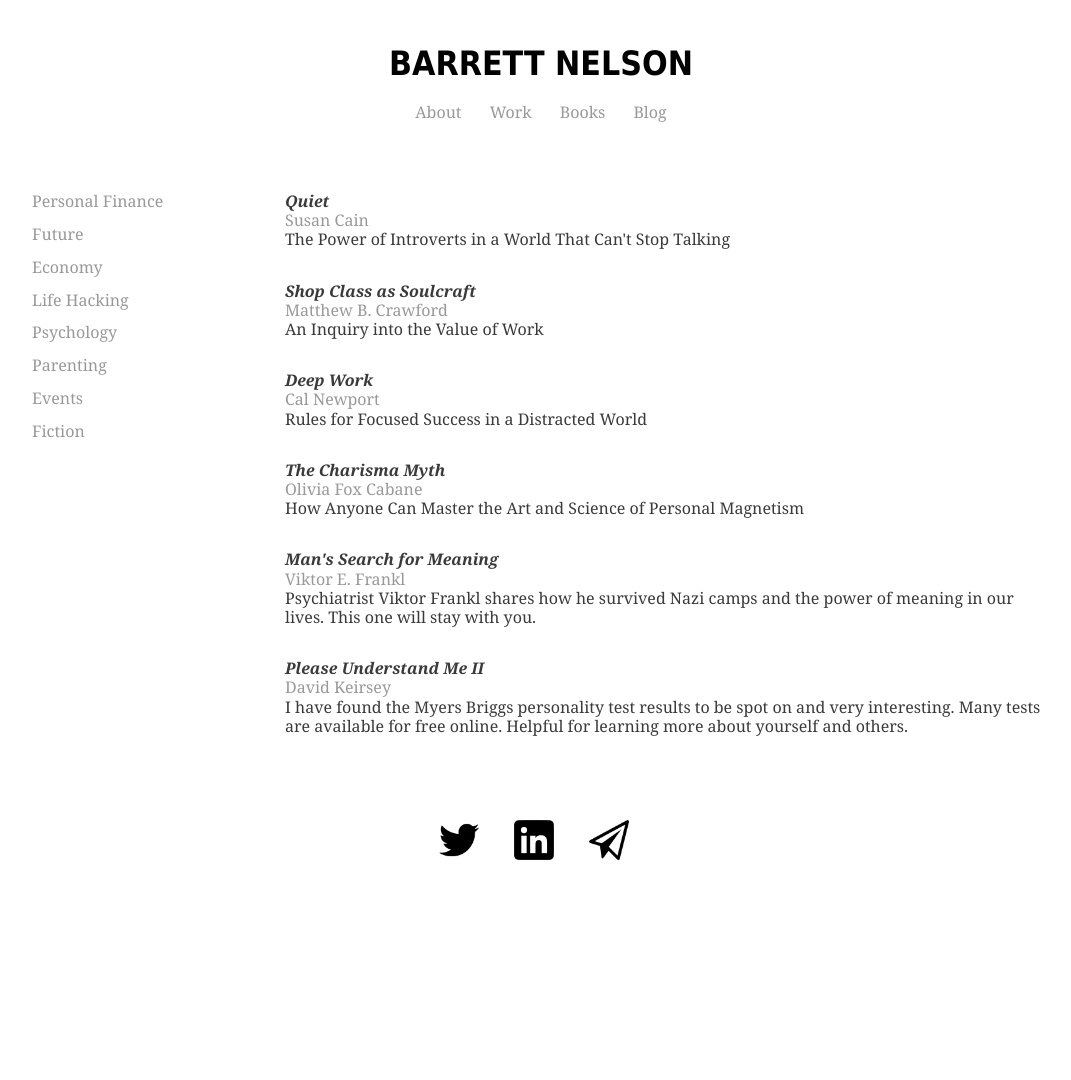
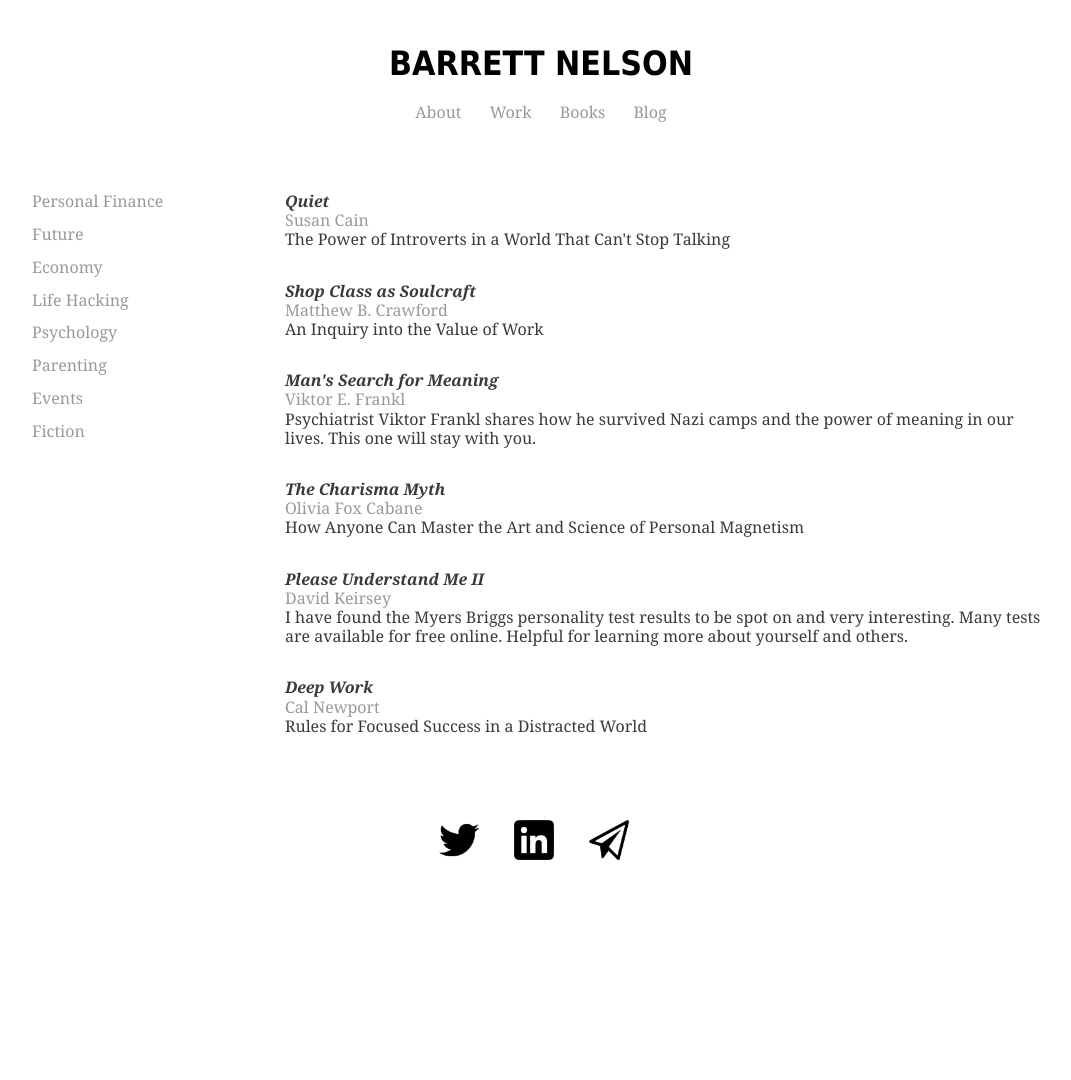
Before and after one commit to bstnel/bstnel.github.io, a Jekyll site: the page books/psychology/index.html, which Jekyll copies as it is, in a window 1280 px wide. Shown: the whole page, without its empty margins (99-1170 px from the left). Built offline with Jekyll 4.4.1, drawn with Linux system fonts in a browser that asks for light colours.

Commit message:
Update index.html

```diff
--- a/books/psychology/index.html
+++ b/books/psychology/index.html
@@ -56,25 +56,27 @@
   <h4>Matthew B. Crawford</h4>
   <h5>An Inquiry into the Value of Work</h5>
       </p>
-      <p>
-          <h3>Deep Work</h3>
-  <h4>Cal Newport</h4>
-  <h5>Rules for Focused Success in a Distracted World</h5>
-      </p>
+	<p>
+  <h3>Man's Search for Meaning</h3>
+  <h4>Viktor E. Frankl</h4>
+  <h5>Psychiatrist Viktor Frankl shares how he survived Nazi camps and the power of meaning in our lives. This one will stay with you. </h5>
+  </p>
+
         <p>
           <h3>The Charisma Myth</h3>
   <h4>Olivia Fox Cabane</h4>
   <h5>How Anyone Can Master the Art and Science of Personal Magnetism</h5>
       </p>
-	  <p>
-  <h3>Man's Search for Meaning</h3>
-  <h4>Viktor E. Frankl</h4>
-  <h5>Psychiatrist Viktor Frankl shares how he survived Nazi camps and the power of meaning in our lives. This one will stay with you. </h5>
-  </p>
+
       <p>
           <h3>Please Understand Me II</h3>
   <h4>David Keirsey</h4>
   <h5>I have found the Myers Briggs personality test results to be spot on and very interesting. Many tests are available for free online. Helpful for learning more about yourself and others.</h5>
+      </p>
+      <p>
+          <h3>Deep Work</h3>
+  <h4>Cal Newport</h4>
+  <h5>Rules for Focused Success in a Distracted World</h5>
       </p>
 	</div>
 	<p>
```
